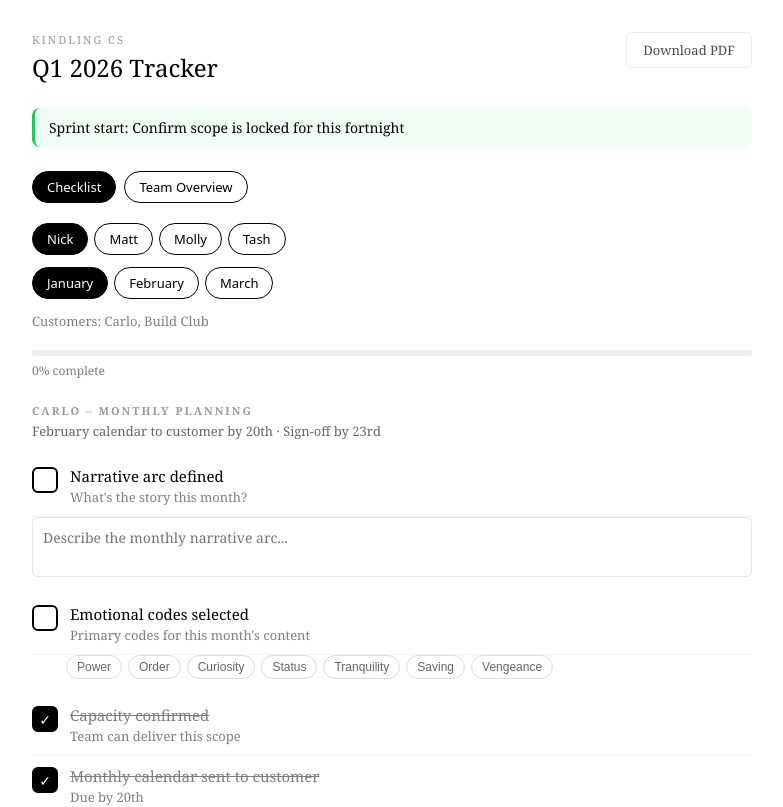
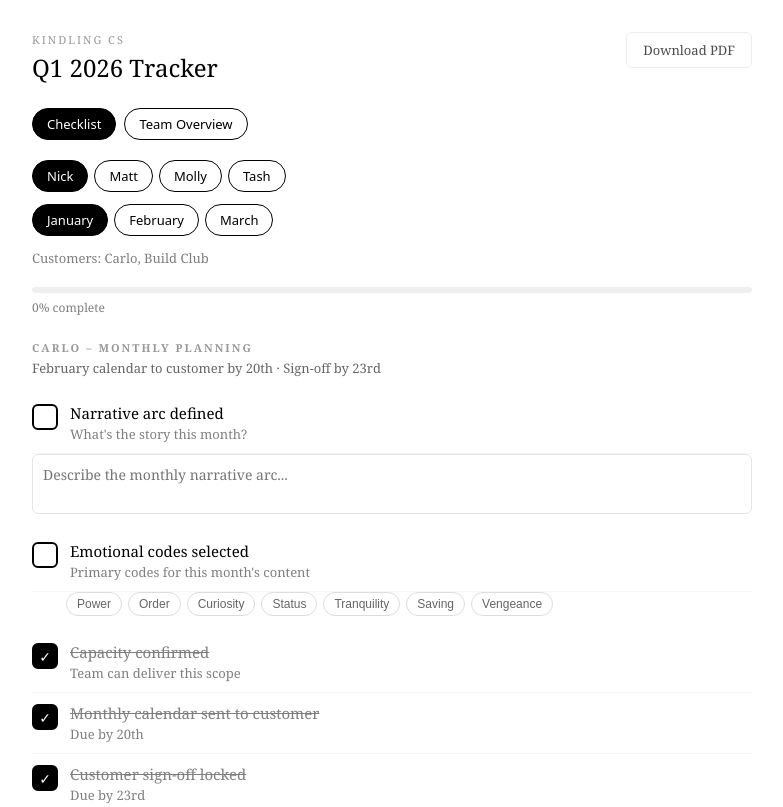
Before and after one commit to mattcalvetti/kindling-q1-tracker, a React (Vite) app: page / in a window 1280 px wide. Shown: the top 807 px of the page, without its empty margins (248-1031 px from the left). Built offline with nearby package versions, Linux system fonts and the light colour scheme.

Commit message:
fix sprint close alerts to actual dates

```diff
--- a/src/App.jsx
+++ b/src/App.jsx
@@ -193,13 +193,26 @@ export default function App() {
   const getDueToday = () => {
   const now = new Date();
   const day = now.getDate();
-    const dow = now.getDay();
+  const monthNum = now.getMonth(); // 0 = Jan, 1 = Feb, 2 = Mar
   const alerts = [];
+
+  // Sprint close dates: Jan 16, Jan 30, Feb 13, Feb 27, Mar 13, Mar 27
+  const sprintCloseDates = [
+    { month: 0, day: 16 }, // Jan W3-4
+    { month: 0, day: 30 }, // Feb W1-2 (closes in Jan)
+    { month: 1, day: 13 }, // Feb W3-4
+    { month: 1, day: 27 }, // Mar W1-2 (closes in Feb)
+    { month: 2, day: 13 }, // Mar W3-4
+    { month: 2, day: 27 }  // Apr W1-2 (closes in Mar)
+  ];
+
+  const isSprintClose = sprintCloseDates.some(d => d.month === monthNum && d.day === day);
+  const isSprintCloseEve = sprintCloseDates.some(d => d.month === monthNum && d.day === day + 1);
 
   if (day >= 15 && day < 20) alerts.push({ level: 'warning', msg: 'Monthly calendar due to customer by 20th' });
   if (day >= 20 && day <= 23) alerts.push({ level: 'urgent', msg: 'Customer sign-off must be locked by 23rd' });
-    if (dow === 5) alerts.push({ level: 'urgent', msg: 'SPRINT CLOSE: All content must be scheduled by 3pm today' });
-    if (dow === 1) alerts.push({ level: 'info', msg: 'Sprint start: Confirm scope is locked for this fortnight' });
+  if (isSprintClose) alerts.push({ level: 'urgent', msg: 'SPRINT CLOSE: All content must be scheduled by 3pm today' });
+  if (isSprintCloseEve) alerts.push({ level: 'warning', msg: 'Sprint closes tomorrow - final push' });
 
   return alerts;
 };
```
Lines whose indentation alone changed are shown as unchanged.
